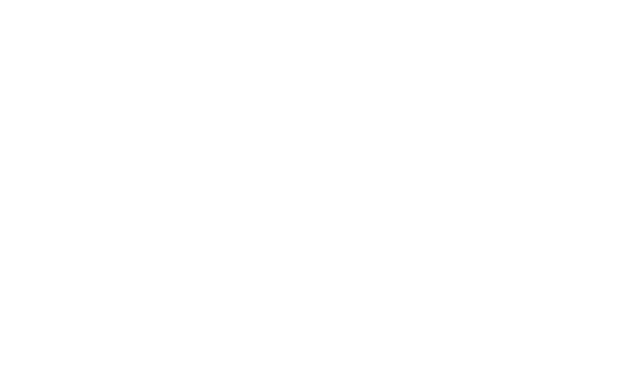
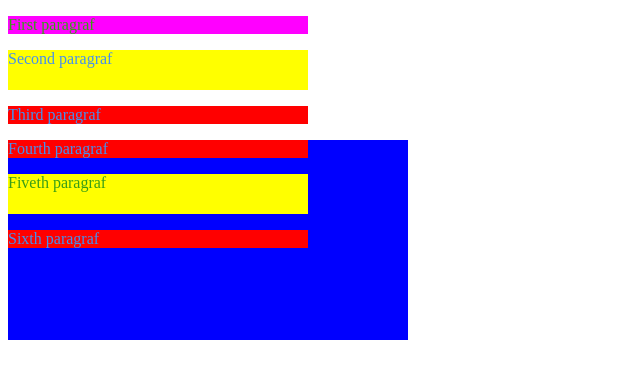
Before and after one commit to grzesieku401/firstHtmleduweb, a plain HTML site: page index.html in a window 1280 px wide. Shown: the whole page, without its empty margins (0-640 px from the left). Drawn offline with Linux system fonts and the light colour scheme.

Commit message:
Edit index.html and style.css

```diff
--- a/index.html
+++ b/index.html
@@ -4,9 +4,19 @@
   <meta charset="UTF-8">
   <meta name="viewport" content="width=device-width, initial-scale=1.0">
   <meta http-equiv="X-UA-Compatible" content="ie=edge">
+  <link rel="stylesheet" href="style.css">
   <title>Document</title>
 </head>
 <body>
+  <p class="first">First paragraf</p>
+  <p id="second">Second paragraf</p>
+  <p>Third paragraf</p>
+
+  <div class="">
+    <p>Fourth paragraf</p>
+    <p class="first" id="second">Fiveth paragraf</p>
+    <p>Sixth paragraf</p>
+  </div>
 
 </body>
 </html>
--- a/style.css
+++ b/style.css
@@ -0,0 +1,25 @@
+p{
+  color: rgb(70, 144, 238);
+  background-color: red;
+  width: 300px;
+}
+
+.first{
+  background-color: magenta;
+  color: #389e17;
+}
+
+#second{
+  background-color: yellow;
+  height: 40px;
+}
+
+div{
+  background-color: blue;
+  width: 400px;
+  height: 200px;
+}
+
+p #second{
+  background-color: green;
+}
```
